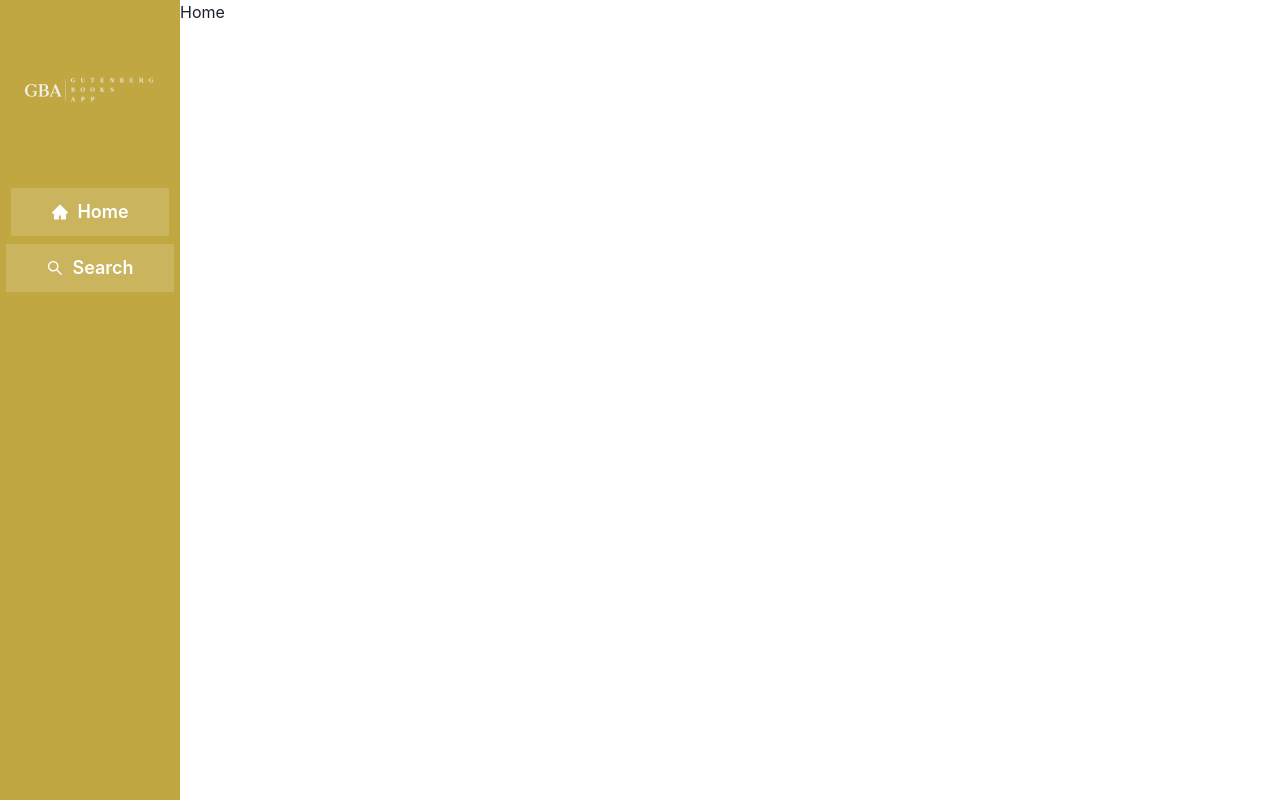
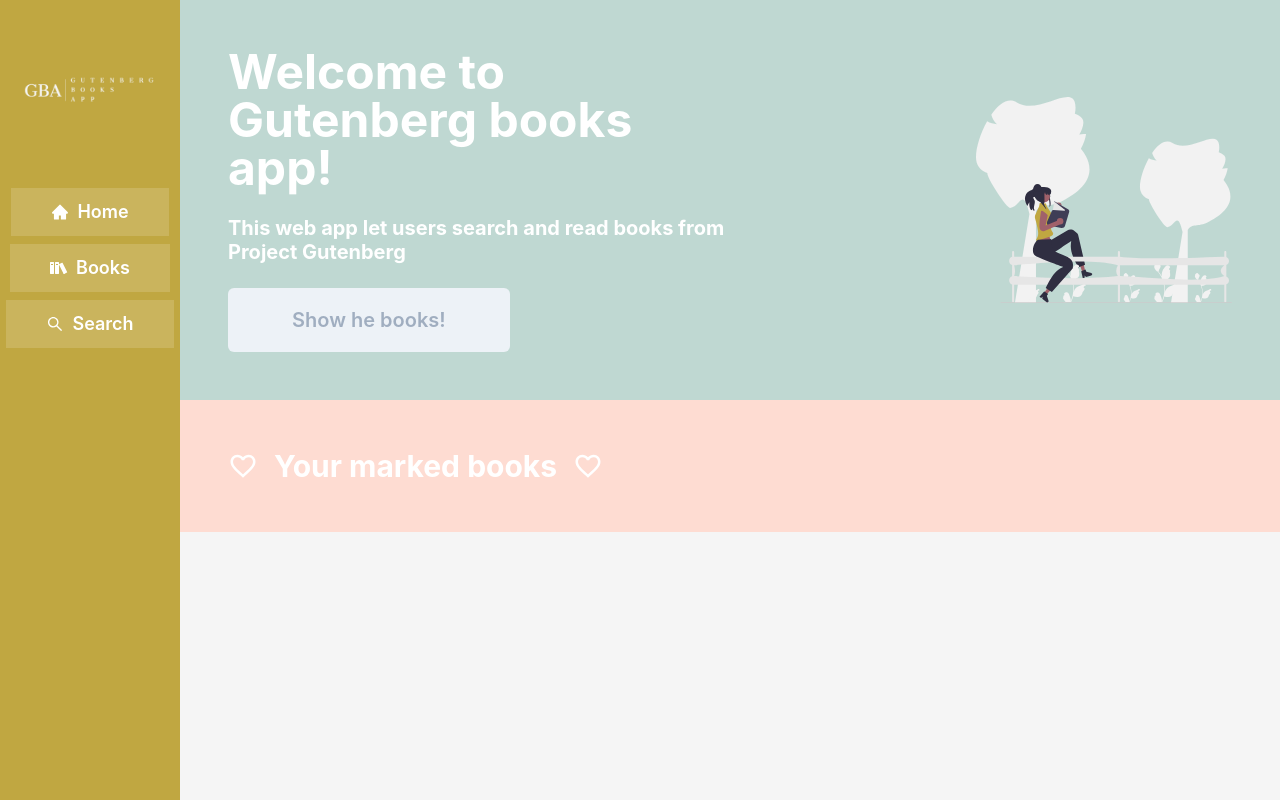
Before and after one commit to taczhed/gutenberg-books-app, a React (Create React App) app: page / in a window 1280 px wide. Built offline with nearby package versions, Linux system fonts and the light colour scheme.

Commit message:
Home screen adding

```diff
--- a/src/components/Navigation/Logo/Logo.tsx
+++ b/src/components/Navigation/Logo/Logo.tsx
@@ -2,7 +2,7 @@
 import LogoImg from "./logo.png";
 
 const Logo = () => {
-  return <Image src={LogoImg} alt="Logo" w={["64px", 180]} />;
+  return <Image src={LogoImg} alt="Logo" w={180} display={["none", "block"]} />;
 };
 
 export default Logo;
--- a/src/components/Navigation/Navigation.tsx
+++ b/src/components/Navigation/Navigation.tsx
@@ -2,13 +2,15 @@
 import Logo from "./Logo/Logo";
 import NavigationButton from "./NavigationButton/NavigationButton";
 import { AiFillHome, AiOutlineSearch } from "react-icons/ai";
+import { ImBooks } from "react-icons/im";
 
 const Navigation = () => {
   return (
-    <GridItem rowStart={[0, 1]} bg="rgb(192, 167, 65)">
-      <Stack direction={["row", "column"]} align="center">
+    <GridItem rowStart={[0, 1]} bg="gba.yellow">
+      <Stack direction={["row", "column"]} align="center" h="full">
         <Logo />
         <NavigationButton text="Home" icon={AiFillHome} link="/" />
+        <NavigationButton text="Books" icon={ImBooks} link="/books" />
         <NavigationButton text="Search" icon={AiOutlineSearch} link="/search" />
       </Stack>
     </GridItem>
--- a/src/components/Routes/Home/Home.tsx
+++ b/src/components/Routes/Home/Home.tsx
@@ -1,7 +1,43 @@
-import { Box } from "@chakra-ui/react";
+import { Flex, Heading, Image, Stack, Button, Icon } from "@chakra-ui/react";
+import { Link } from "react-router-dom";
+import HomeImage from "./HomeImage.svg";
+import { MdFavoriteBorder } from "react-icons/md";
 
 const Home = () => {
-  return <Box>Home</Box>;
+  return (
+    <Flex direction="column">
+      <Flex p={[10, 12]} justify="space-between" bgColor="gba.blue">
+        <Stack spacing={6} w={["50%"]}>
+          <Heading color="white" size={["lg", "2xl"]}>
+            Welcome to Gutenberg books app!
+          </Heading>
+          <Heading color="white" size={["sm", "md"]}>
+            This web app let users search and read books from Project Gutenberg
+          </Heading>
+          <Link to="/books">
+            <Button
+              py={8}
+              px={16}
+              fontSize={[16, 20]}
+              color="gray.400"
+              _focus={{ border: 0 }}
+            >
+              Show he books!
+            </Button>
+          </Link>
+        </Stack>
+        <Image src={HomeImage} w={[128, 164, 256]} />
+      </Flex>
+
+      <Flex p={[10, 12]} bgColor="gba.peach" h="auto">
+        <Heading size={["md", "lg"]} color="white">
+          <Icon as={MdFavoriteBorder} mr={4} mb={-1} />
+          Your marked books
+          <Icon as={MdFavoriteBorder} ml={4} mb={-1} />
+        </Heading>
+      </Flex>
+    </Flex>
+  );
 };
 
 export default Home;
--- a/src/theme.tsx
+++ b/src/theme.tsx
@@ -1,9 +1,19 @@
 import { extendTheme } from "@chakra-ui/react";
 
 export const theme = extendTheme({
-  // components: {
-  //   button: {
-  //     borderRadius: 10,
-  //   },
-  // },
+  colors: {
+    gba: {
+      yellow: "#C0A741",
+      peach: "#FEDCD2",
+      warm: "#DF744A",
+      blue: "#BFD8D2",
+    },
+  },
+  styles: {
+    global: {
+      body: {
+        bg: "#f5f5f5",
+      },
+    },
+  },
 });
```
Also changed, not shown: src/components/Routes/Home/HomeImage.svg (added).
